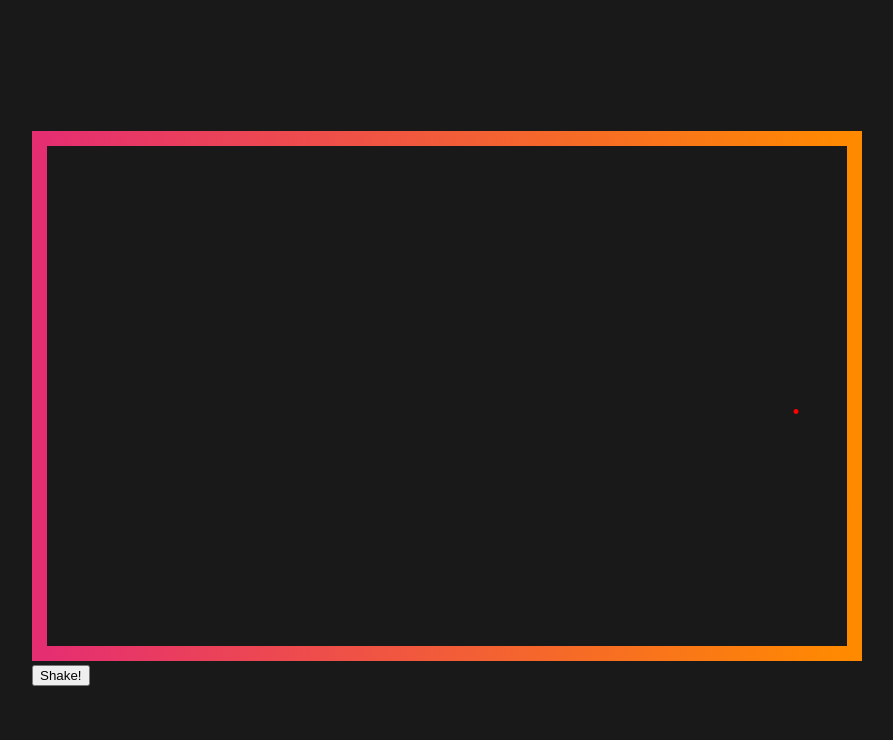
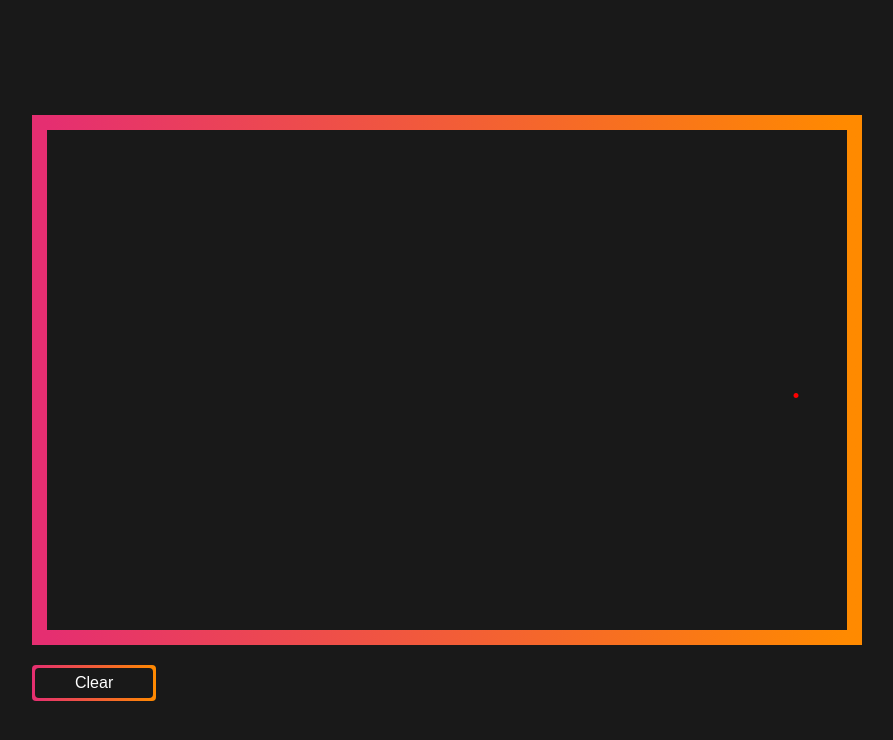
Before and after one commit to MartinaT85/Etch-a-Sketch, a website built with Parcel: page index.html in a window 1280 px wide. Shown: the whole page, without its empty margins (193-1086 px from the left). Built offline with nearby package versions, Linux system fonts and the light colour scheme.

Commit message:
adding style to the button

```diff
--- a/index.html
+++ b/index.html
@@ -10,7 +10,7 @@
     <div class="canvasWrap">
       <canvas width="1600" height="1000" id="canvas"></canvas>
       <div class="buttons">
-        <button class="shake">Shake!</button>
+        <button class="shake"><span>Clear</span></button>
       </div>
     </div>
 
--- a/src/styles.css
+++ b/src/styles.css
@@ -10,12 +10,35 @@ body {
 
 canvas {
   border: 15px solid;
+  border-radius: 50px;
   border-image: linear-gradient(-90deg, rgb(255, 138, 0), rgb(229, 46, 113)) 1;
-  border-radius: 5px;
   /* Set the width and height to half the actual size so it doesn't look pixelated */
   width: 800px;
   height: 500px;
   background: #191919;
+}
+
+button {
+  background-image: linear-gradient(
+    -90deg,
+    rgb(255, 138, 0),
+    rgb(229, 46, 113)
+  );
+  padding: 3px;
+  border-radius: 4px;
+  position: relative;
+  display: inline-block;
+  border: none;
+  margin-top: 1rem;
+}
+
+span {
+  display: inline-block;
+  background: #191919;
+  color: #fff;
+  padding: 0.35rem 2.5rem;
+  border-radius: 4px;
+  font-size: 1rem;
 }
 
 canvas.shake {
```
